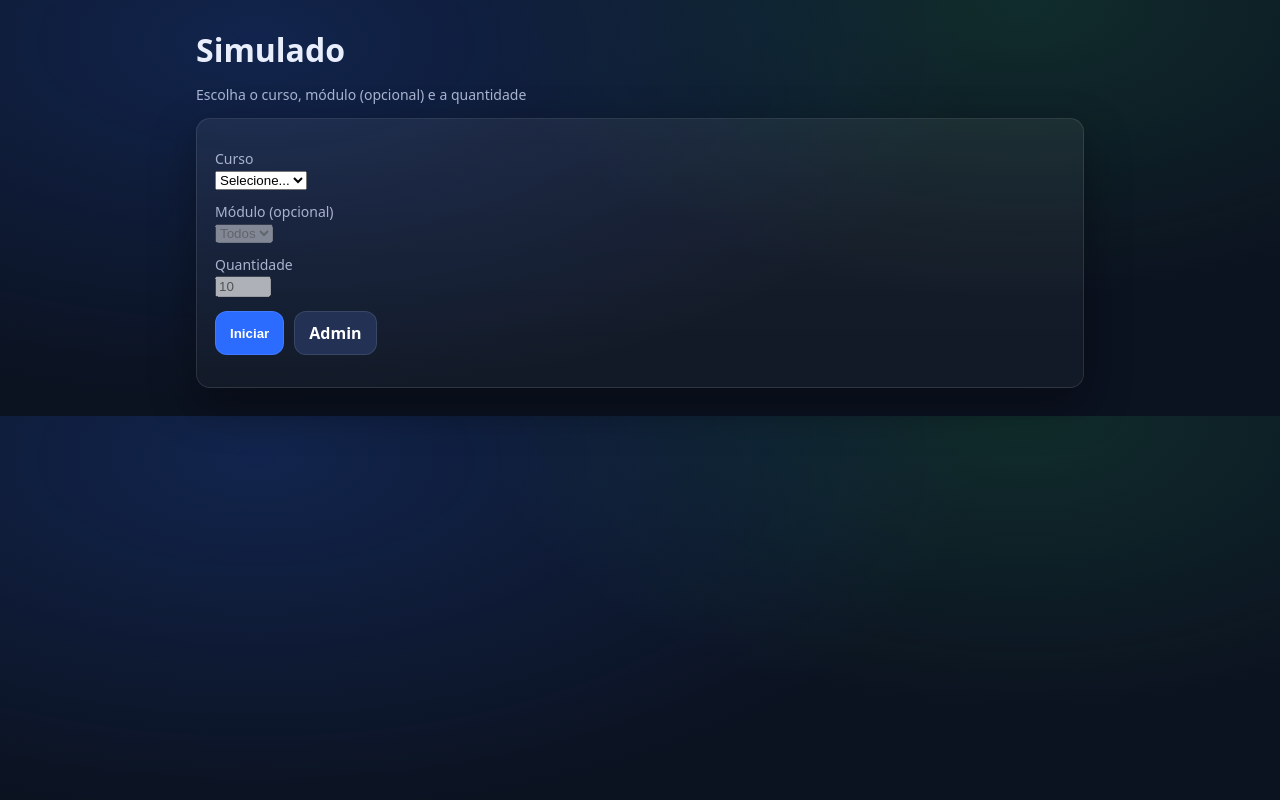
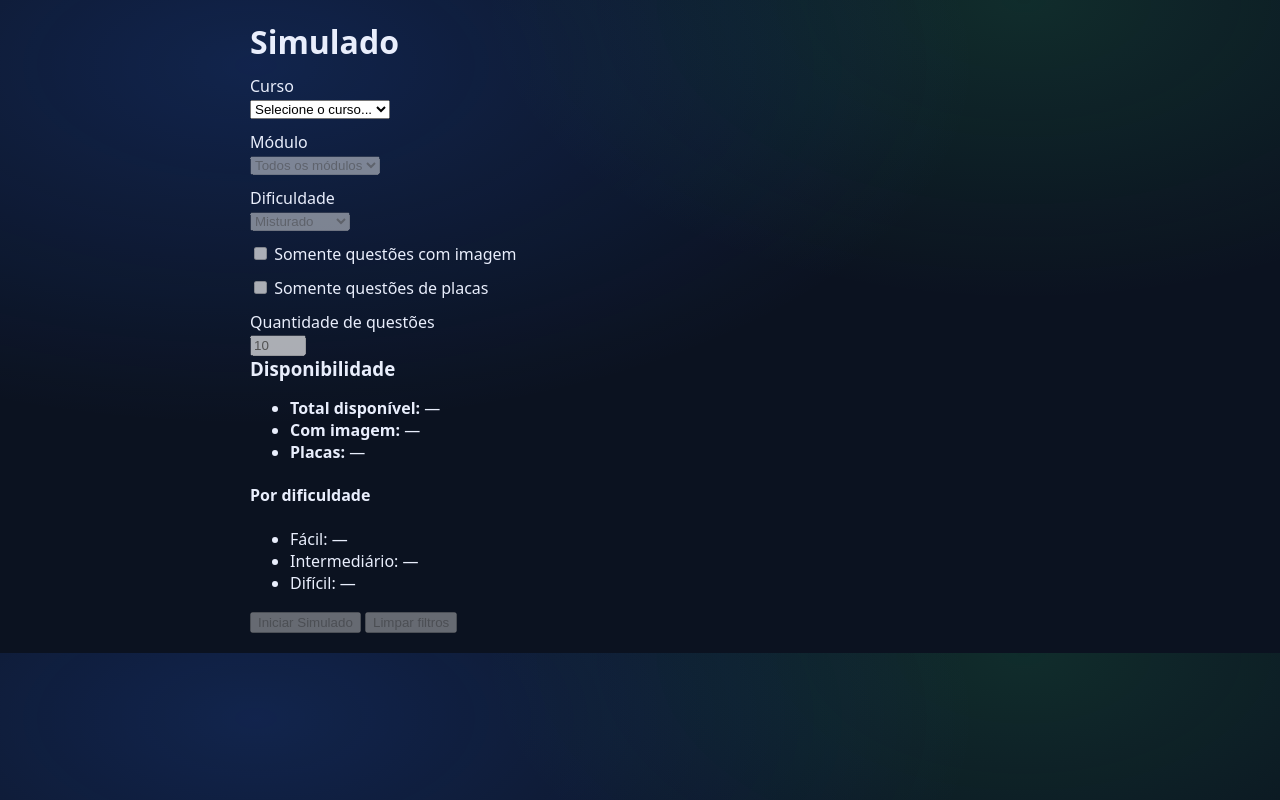
Before and after one commit to AlexBrazil/banco_provas_senatran, a Django app: page /simulado/ in a window 1280 px wide. Run offline with Django 5.2, Linux system fonts and the light colour scheme; data that the repository does not hold is empty; parts of the project's set-up code (start-up, migrations or seed data) failed here and were passed over.

Commit message:
Add novos filtros ao config

```diff
--- a/banco_questoes/templates/simulado/config.html
+++ b/banco_questoes/templates/simulado/config.html
@@ -1,125 +1,137 @@
 {% load static %}
-<!doctype html>
+
+<!DOCTYPE html>
 <html lang="pt-br">
 <head>
     <meta charset="utf-8">
     <title>Configurar Simulado</title>
-  <link rel="stylesheet" href="{% static 'simulado/simulado.css' %}">
+
+    <!-- CSS do simulado -->
+    <link rel="stylesheet" href="{% static 'Simulado/simulado.css' %}">
 </head>
-<body>
+<body class="simulado-container">
 
-<div class="wrap">
-  <h1>Simulado</h1>
-  <p class="muted">Escolha o curso, módulo (opcional) e a quantidade</p>
+    <h1 class="simulado-title">Simulado</h1>
 
-  <div class="card">
-    <form method="post" action="{% url 'simulado:iniciar' %}" id="form-simulado">
+    <!-- ========================= -->
+    <!-- FORM PRINCIPAL DE CONFIG -->
+    <!-- ========================= -->
+    <form method="post" action="{% url 'simulado:iniciar' %}" id="simulado-form" class="simulado-form">
         {% csrf_token %}
 
-      <label class="muted">Curso</label>
+        <!-- ================= -->
+        <!-- CURSO -->
+        <!-- ================= -->
+        <div class="form-group">
+            <label for="curso_id">Curso</label>
             <select name="curso_id" id="curso_id" required>
-        <option value="">Selecione...</option>
+                <option value="">Selecione o curso...</option>
                 {% for c in cursos %}
                     <option value="{{ c.id }}">{{ c.nome }}</option>
                 {% endfor %}
             </select>
+        </div>
 
-      <label class="muted">Módulo (opcional)</label>
+        <!-- ================= -->
+        <!-- MÓDULO -->
+        <!-- ================= -->
+        <div class="form-group">
+            <label for="modulo_id">Módulo</label>
             <select name="modulo_id" id="modulo_id" disabled>
-        <option value="">Todos</option>
+                <option value="">Todos os módulos</option>
             </select>
+        </div>
 
-      <label class="muted">Quantidade</label>
-      <input type="number" name="qtd" id="qtd" value="10" min="1" max="50" required disabled>
+        <!-- ================= -->
+        <!-- DIFICULDADE -->
+        <!-- ================= -->
+        <div class="form-group">
+            <label for="dificuldade">Dificuldade</label>
+            <select name="dificuldade" id="dificuldade">
+                <option value="">Misturado</option>
+                <option value="FACIL">Fácil</option>
+                <option value="INTERMEDIARIO">Intermediário</option>
+                <option value="DIFICIL">Difícil</option>
+            </select>
+        </div>
 
-      <div class="actions">
-        <button class="btn" type="submit" id="btn_iniciar" disabled>Iniciar</button>
-        <a class="btn secondary" href="{% url 'admin:index' %}">Admin</a>
+        <!-- ================= -->
+        <!-- FILTROS BOOLEANOS -->
+        <!-- ================= -->
+        <div class="form-group check-group">
+            <label>
+                <input type="checkbox" name="com_imagem" id="com_imagem" value="1">
+                Somente questões com imagem
+            </label>
+
+            <label>
+                <input type="checkbox" name="so_placas" id="so_placas" value="1">
+                Somente questões de placas
+            </label>
+        </div>
+
+        <!-- ================= -->
+        <!-- QUANTIDADE -->
+        <!-- ================= -->
+        <div class="form-group">
+            <label for="qtd">Quantidade de questões</label>
+            <input
+                type="number"
+                name="qtd"
+                id="qtd"
+                value="10"
+                min="1"
+                max="50"
+                required
+            >
+        </div>
+
+        <!-- ================= -->
+        <!-- PAINEL DE STATS -->
+        <!-- ================= -->
+        <div id="stats-panel" class="stats-panel">
+            <h3>Disponibilidade</h3>
+
+            <p id="stats_hint" class="stats-hint"></p>
+            <p id="stats_error" class="stats-error is-hidden"></p>
+
+            <ul>
+                <li><strong>Total disponível:</strong> <span id="stat-total">–</span></li>
+                <li><strong>Com imagem:</strong> <span id="stat-imagem">–</span></li>
+                <li><strong>Placas:</strong> <span id="stat-placas">–</span></li>
+            </ul>
+
+            <h4>Por dificuldade</h4>
+            <ul>
+                <li>Fácil: <span id="stat-facil">–</span></li>
+                <li>Intermediário: <span id="stat-intermediario">–</span></li>
+                <li>Difícil: <span id="stat-dificil">–</span></li>
+            </ul>
+        </div>
+
+        <!-- ================= -->
+        <!-- BOTÃO -->
+        <!-- ================= -->
+        <div class="form-actions">
+            <button type="submit" id="btn-iniciar" disabled>
+                Iniciar Simulado
+            </button>
+            <button type="button" id="btn-limpar" disabled>
+                Limpar filtros
+            </button>
         </div>
     </form>
 
-    <p class="muted" id="status_msg" style="margin-top:10px;"></p>
-
-    <noscript>
-      <p class="muted">
-        Seu navegador está sem JavaScript. Sem JS, a lista de módulos não será carregada automaticamente.
-      </p>
-    </noscript>
-  </div>
-</div>
-
+    <!-- ========================= -->
+    <!-- JS DO SIMULADO (AJAX) -->
+    <!-- ========================= -->
     <script>
-(function () {
-  const cursoSel = document.getElementById("curso_id");
-  const moduloSel = document.getElementById("modulo_id");
-  const qtdInp   = document.getElementById("qtd");
-  const btn      = document.getElementById("btn_iniciar");
-  const msg      = document.getElementById("status_msg");
-
-  function setEnabled(enabled) {
-    moduloSel.disabled = !enabled;
-    qtdInp.disabled = !enabled;
-    btn.disabled = !enabled;
-  }
-
-  function resetModulos() {
-    moduloSel.innerHTML = '<option value="">Todos</option>';
-  }
-
-  async function carregarModulos(cursoId) {
-    msg.textContent = "Carregando módulos...";
-    resetModulos();
-    setEnabled(false);
-
-    try {
-      const url = "{% url 'simulado:api_modulos' %}" + "?curso_id=" + encodeURIComponent(cursoId);
-      const resp = await fetch(url, { headers: { "Accept": "application/json" } });
-
-      if (!resp.ok) {
-        const dataErr = await resp.json().catch(() => null);
-        throw new Error((dataErr && dataErr.error) ? dataErr.error : ("HTTP " + resp.status));
-      }
-
-      const data = await resp.json();
-      if (!data.ok) {
-        throw new Error(data.error || "Resposta inválida");
-      }
-
-      for (const m of data.modulos) {
-        const opt = document.createElement("option");
-        opt.value = m.id;
-        opt.textContent = "M" + m.ordem + " - " + m.nome;
-        moduloSel.appendChild(opt);
-      }
-
-      msg.textContent = data.modulos.length
-        ? ("Módulos carregados: " + data.modulos.length)
-        : "Este curso não possui módulos ativos (você ainda pode iniciar por 'Todos').";
-
-      setEnabled(true);
-
-    } catch (e) {
-      msg.textContent = "Erro ao carregar módulos: " + e.message;
-      // Mesmo com erro, deixa iniciar com "Todos"
-      setEnabled(true);
-    }
-  }
-
-  cursoSel.addEventListener("change", () => {
-    const cursoId = cursoSel.value;
-    if (!cursoId) {
-      resetModulos();
-      msg.textContent = "";
-      setEnabled(false);
-      return;
-    }
-    carregarModulos(cursoId);
-  });
-
-  // Estado inicial
-  setEnabled(false);
-})();
+        window.SIMULADO_ENDPOINTS = {
+            modulos: "{% url 'simulado:api_modulos' %}",
+            stats: "{% url 'simulado:api_stats' %}",
+        };
     </script>
+    <script src="{% static 'Simulado/simulado.js' %}"></script>
 
 </body>
 </html>
--- a/banco_questoes/urls_simulado.py
+++ b/banco_questoes/urls_simulado.py
@@ -11,4 +11,5 @@ urlpatterns = [
     path("resultado/", views_simulado.simulado_resultado, name="resultado"),
     #endpoint AJAX
     path("api/modulos/", views_simulado.api_modulos_por_curso, name="api_modulos"),
+    path("api/stats/", views_simulado.api_stats, name="api_stats"),
 ]
--- a/static/Simulado/simulado.css
+++ b/static/Simulado/simulado.css
@@ -247,3 +247,109 @@ label{
 .btn-simulado:hover {
   background: #eaeaea;
 }
+
+/* =========================
+   CONFIG (zero inline)
+   ========================= */
+
+.form { margin-top: 12px; }
+
+.form-grid {
+  display: grid;
+  grid-template-columns: 1fr;
+  gap: 12px;
+}
+
+@media (min-width: 860px) {
+  .form-grid {
+    grid-template-columns: 1fr 1fr;
+  }
+}
+
+.field label {
+  display: block;
+  font-weight: 600;
+  margin-bottom: 6px;
+}
+
+.field select,
+.field input[type="number"] {
+  width: 100%;
+}
+
+.hint {
+  margin-top: 6px;
+  font-size: 0.9rem;
+  color: #6b7280;
+  display: none;
+}
+
+.hint.is-visible {
+  display: block;
+}
+
+.checks {
+  margin-top: 10px;
+  display: grid;
+  gap: 8px;
+}
+
+.check {
+  display: flex;
+  align-items: center;
+  gap: 10px;
+  user-select: none;
+}
+
+.check input[type="checkbox"] {
+  width: 16px;
+  height: 16px;
+}
+
+.stats {
+  margin-top: 16px;
+  padding-top: 10px;
+  border-top: 1px solid rgba(0,0,0,0.08);
+}
+
+.stats-title {
+  font-size: 1.05rem;
+  margin: 0 0 10px 0;
+}
+
+.stats-row {
+  display: flex;
+  gap: 8px;
+  flex-wrap: wrap;
+  margin-top: 8px;
+}
+
+.stats-msg {
+  margin-top: 10px;
+  color: #6b7280;
+}
+
+.stats-msg.is-warn {
+  color: #b45309;
+}
+
+.is-hidden { display: none; }
+.stats-hint { margin: 6px 0; color: #6b7280; }
+.stats-error { margin: 6px 0; color: #b45309; }
+
+.actions {
+  margin-top: 14px;
+  display: flex;
+  gap: 10px;
+  flex-wrap: wrap;
+}
+
+.noscript {
+  margin-top: 12px;
+  font-size: 0.95rem;
+  color: #b45309;
+  background: rgba(245, 158, 11, 0.12);
+  border: 1px solid rgba(245, 158, 11, 0.35);
+  padding: 10px 12px;
+  border-radius: 10px;
+}
--- /dev/null
+++ b/static/Simulado/simulado.js
@@ -0,0 +1,209 @@
+(function () {
+  const $ = (sel) => document.querySelector(sel);
+
+  const curso = $("#curso_id");
+  const modulo = $("#modulo_id");
+  const dificuldade = $("#dificuldade");
+  const qtd = $("#qtd");
+  const comImagem = $("#com_imagem");
+  const soPlacas = $("#so_placas");
+
+  const btnIniciar = $("#btn-iniciar");
+  const btnLimpar = $("#btn-limpar");
+
+  const statTotalDisponivel = $("#stat-total");
+  const statComImagem = $("#stat-imagem");
+  const statPlacas = $("#stat-placas");
+  const statFacil = $("#stat-facil");
+  const statIntermediario = $("#stat-intermediario");
+  const statDificil = $("#stat-dificil");
+
+  const statsHint = $("#stats_hint");
+  const statsError = $("#stats_error");
+
+  function setEnabled(el, enabled) {
+    el.disabled = !enabled;
+  }
+
+  function showError(msg) {
+    statsError.textContent = msg;
+    statsError.classList.remove("is-hidden");
+  }
+
+  function clearError() {
+    statsError.textContent = "";
+    statsError.classList.add("is-hidden");
+  }
+
+  function setHint(msg) {
+    statsHint.textContent = msg;
+  }
+
+  function resetStatsUI() {
+    statTotalDisponivel.textContent = "—";
+    statComImagem.textContent = "—";
+    statPlacas.textContent = "—";
+    statFacil.textContent = "—";
+    statIntermediario.textContent = "—";
+    statDificil.textContent = "—";
+  }
+
+  function resetFiltersOnly() {
+    modulo.value = "";
+    dificuldade.value = "";
+    comImagem.checked = false;
+    soPlacas.checked = false;
+    qtd.value = "10";
+  }
+
+  async function fetchJSON(url) {
+    const resp = await fetch(url, { headers: { "Accept": "application/json" } });
+    const data = await resp.json().catch(() => ({}));
+    if (!resp.ok || data.ok === false) {
+      const msg = data && data.error ? data.error : `Erro ao buscar ${url}`;
+      throw new Error(msg);
+    }
+    return data;
+  }
+
+  async function loadModulos(cursoId) {
+    setEnabled(modulo, false);
+    modulo.innerHTML = `<option value="">Carregando...</option>`;
+
+    const url = `${window.SIMULADO_ENDPOINTS.modulos}?curso_id=${encodeURIComponent(cursoId)}`;
+    const data = await fetchJSON(url);
+
+    const items = data.modulos || [];
+    let html = `<option value="">Todos</option>`;
+    for (const m of items) {
+      html += `<option value="${m.id}">M${m.ordem} - ${m.nome}</option>`;
+    }
+    modulo.innerHTML = html;
+    setEnabled(modulo, true);
+  }
+
+  function getStatsParams() {
+    const cursoId = curso.value;
+    const params = new URLSearchParams();
+    params.set("curso_id", cursoId);
+
+    if (modulo.value) params.set("modulo_id", modulo.value);
+    if (dificuldade.value) params.set("dificuldade", dificuldade.value);
+
+    params.set("com_imagem", comImagem.checked ? "1" : "0");
+    params.set("so_placas", soPlacas.checked ? "1" : "0");
+    return params;
+  }
+
+  async function refreshStats() {
+    clearError();
+
+    const cursoId = curso.value;
+    if (!cursoId) {
+      resetStatsUI();
+      setHint("Selecione um curso para ver as estatísticas.");
+      return;
+    }
+
+    setHint("Carregando estatísticas...");
+    const url = `${window.SIMULADO_ENDPOINTS.stats}?${getStatsParams().toString()}`;
+
+    const data = await fetchJSON(url);
+
+    const painel = data.painel || {};
+    const porD = (painel.por_dificuldade || {});
+    const totalDisponivel = data.total_disponivel;
+
+    statTotalDisponivel.textContent = String(totalDisponivel ?? "—");
+    statComImagem.textContent = String(painel.com_imagem ?? "—");
+    statPlacas.textContent = String(painel.placas ?? "—");
+
+    const f = porD.FACIL ?? 0;
+    const i = porD.INTERMEDIARIO ?? 0;
+    const d = porD.DIFICIL ?? 0;
+    statFacil.textContent = String(f);
+    statIntermediario.textContent = String(i);
+    statDificil.textContent = String(d);
+
+    // habilita iniciar se tem questões
+    const okToStart = Number(totalDisponivel || 0) > 0;
+    setEnabled(btnIniciar, okToStart);
+    setEnabled(qtd, true);
+    setEnabled(dificuldade, true);
+    setEnabled(comImagem, true);
+    setEnabled(soPlacas, true);
+    setEnabled(btnLimpar, true);
+
+    // Ajusta max de qtd dinamicamente (UX)
+    const max = Math.min(50, Number(totalDisponivel || 0));
+    qtd.max = String(max);
+    if (Number(qtd.value || 10) > max) qtd.value = String(max);
+
+    setHint(okToStart ? "Pronto para iniciar." : "Não há questões para os filtros selecionados.");
+  }
+
+  // Eventos
+  curso.addEventListener("change", async () => {
+    clearError();
+    resetFiltersOnly();
+    resetStatsUI();
+
+    const cursoId = curso.value;
+    const enabled = Boolean(cursoId);
+
+    setEnabled(modulo, enabled);
+    setEnabled(dificuldade, enabled);
+    setEnabled(qtd, enabled);
+    setEnabled(comImagem, enabled);
+    setEnabled(soPlacas, enabled);
+    setEnabled(btnLimpar, enabled);
+
+    if (!cursoId) {
+      modulo.innerHTML = `<option value="">Selecione um curso primeiro...</option>`;
+      setEnabled(btnIniciar, false);
+      setHint("Selecione um curso para ver as estatísticas.");
+      return;
+    }
+
+    try {
+      await loadModulos(cursoId);
+      await refreshStats();
+    } catch (e) {
+      showError(e.message);
+      setEnabled(btnIniciar, false);
+      setHint("Falha ao carregar dados.");
+    }
+  });
+
+  // atualizar stats quando mexe nos filtros
+  [modulo, dificuldade, qtd, comImagem, soPlacas].forEach((el) => {
+    el.addEventListener("change", async () => {
+      try {
+        await refreshStats();
+      } catch (e) {
+        showError(e.message);
+        setEnabled(btnIniciar, false);
+        setHint("Falha ao carregar estatísticas.");
+      }
+    });
+  });
+
+  btnLimpar.addEventListener("click", async () => {
+    resetFiltersOnly();
+    try {
+      await refreshStats();
+    } catch (e) {
+      showError(e.message);
+    }
+  });
+
+  // Estado inicial
+  setEnabled(modulo, false);
+  setEnabled(dificuldade, false);
+  setEnabled(qtd, false);
+  setEnabled(comImagem, false);
+  setEnabled(soPlacas, false);
+  setEnabled(btnIniciar, false);
+  setEnabled(btnLimpar, false);
+  resetStatsUI();
+})();
```
Also changed, not shown: banco_questoes/views_simulado.py (+106 -9 lines), doc/links_raw.md (+0 -2 lines). Lines whose indentation alone changed are shown as unchanged.
